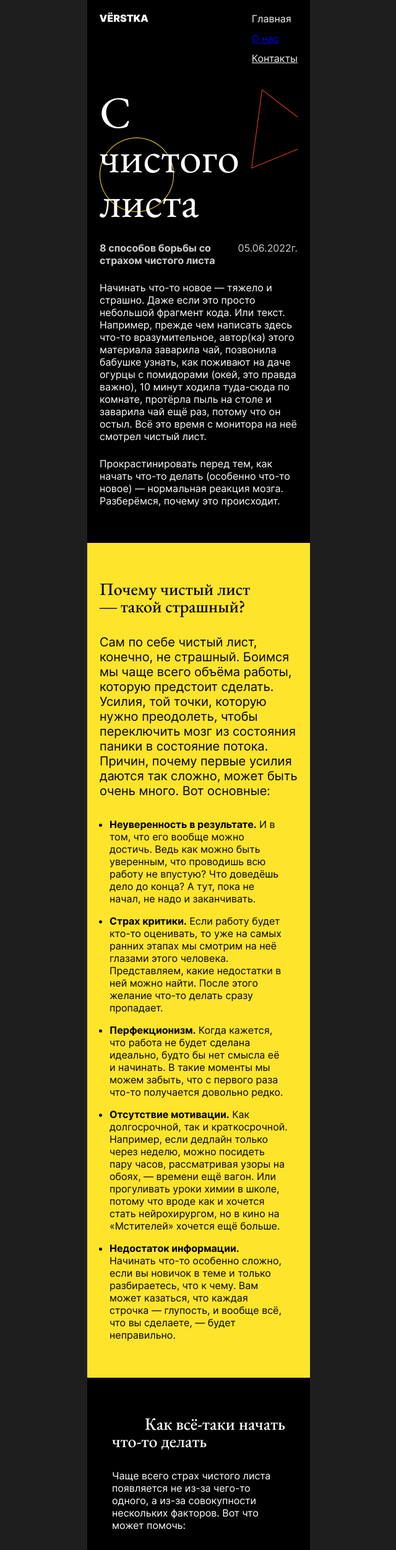
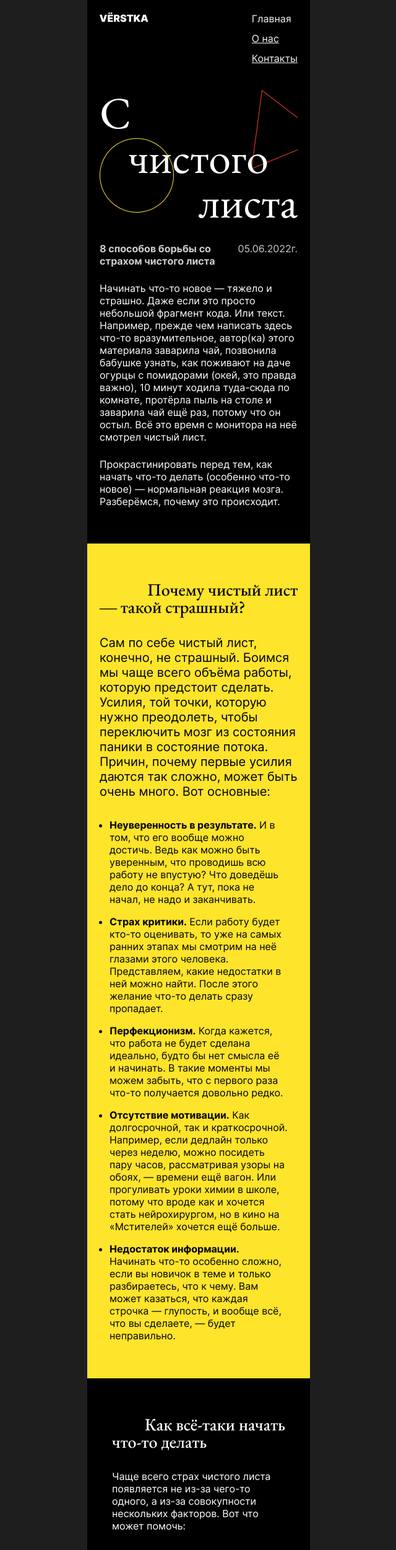
Before and after one commit to Yulia-shatk/s-chistogo-lista, a plain HTML site: page index.html in a window 1280 px wide. Shown: the top 2501 px of the page at 62% size, without its empty margins (319-959 px from the left). Drawn offline with Linux system fonts and the light colour scheme.

Commit message:
Update index.html

```diff
--- a/index.html
+++ b/index.html
@@ -18,7 +18,7 @@
               <a class="header__menu-link">Главная</a>
             </li>
             <li>
-              <a lass="header__menu-link" href="#0">О нас</a>
+              <a class="header__menu-link" href="#0">О нас</a>
             </li>
             <li>
               <a class="header__menu-link" href="#0">Контакты</a>
@@ -30,9 +30,9 @@
       <main class="main_one">
         <section class="section_cover">
           <h1 class="title_one">
-            <C_start class="C_start"> C </C_start>
-            <C_center class="C_center">чистого</C_center>
-            <C_end class="C_end">листа</C_end> </h1>
+            <span class="span_start">C</span>
+          <span class="text-center">чистого</span>
+          <span class="text-right">листа</span></h1>
         </section>
         <section class="section_about">
           <div class="intro_heading">
@@ -49,17 +49,16 @@
             </p>
           </div>
         </section> </main>
-      <main class ="main_yellow">
-        <section>
-       <h1 class ="title_yellow">
-        <why_end class="why_end">Почему чистый лист</why_end>
-        <why_start class="why_start">— такой cтрашный?</why_start>
-       </h1>
+        <section class="main_yellow">
+       <h2 class ="title_yellow">
+        <span class="span_text_right">Почему чистый лист</span>
+          <span class="span_text_left">— такой cтрашный?</span>
+       </h2>
        <p class="about_yellow">
         Сам по себе чистый лист, конечно, не страшный. Боимся мы чаще всего объёма работы, которую предстоит сделать. Усилия, той точки, которую нужно преодолеть, чтобы переключить мозг из состояния паники в состояние потока. Причин, почему первые усилия даются так сложно, может быть очень много. Вот основные:
       </p>
     </div>
-  <div class = "list_yellow" >
+  <div class = "list_yellow">
     <ul>
       <li class = "space"> <b> Неуверенность в результате.</b> И в том, что его вообще можно достичь. Ведь как можно быть уверенным, что проводишь всю работу не впустую? Что доведёшь дело до конца? А тут, пока не начал, не надо и заканчивать.
       </li>
@@ -74,19 +73,17 @@
     </ul>
   </div>
       </section>
-      </main >
- <main class = "main_black">
-  <section >
+  <section class = "main_black">
     <h3 class="title_black">
-      <how_end class="how_end">Как всё-таки начать</how_end>
-        <how_start class="how_start">что-то делать</how_start> </h3>
+      <span class="span_text_right">Как всё-таки начать</span>
+        <span class="span_text_left">что-то делать</span> </h3>
         <p class="content_introduction">
           Чаще всего страх чистого листа появляется не из-за чего-то одного, а из-за совокупности нескольких факторов. Вот что может помочь:
         </p>
         <ul class="cards-list" style="list-style-type: none">
           <li>
             <div class = "grey_card">
-              <img class="img_pol" src="./image/polyarinov.png">
+              <img class="img_pol" src="./image/polyarinov.png" alt="Алексей Поляринов">
               <p class="card_author-name">Алексей Поляринов</p>
               <h4 class="card_title">Начать любыми словами</h4>
                 <p class="card_text">
@@ -105,7 +102,7 @@
 
             <li>
               <div class = "grey_card">
-                <img  src="./image/bunin.png">
+                <img  src="./image/bunin.png" alt="Иван Бунин">
                 <p class="card_author-name">Иван Бунин</p>
                 <h4 class="card_title">Сделать из задачи рутину</h4>
                 <p class ="card_text">
@@ -118,10 +115,9 @@
         </ul>
 
   </section>
- </main>
 <footer class ="footer">
   <div>
- <img src="./image/verstka.png">
+ <img src="./image/verstka.png" alt="логотип">
   </div>
   <ul class="footer_link" style="list-style-type: none">
     <li>
```
